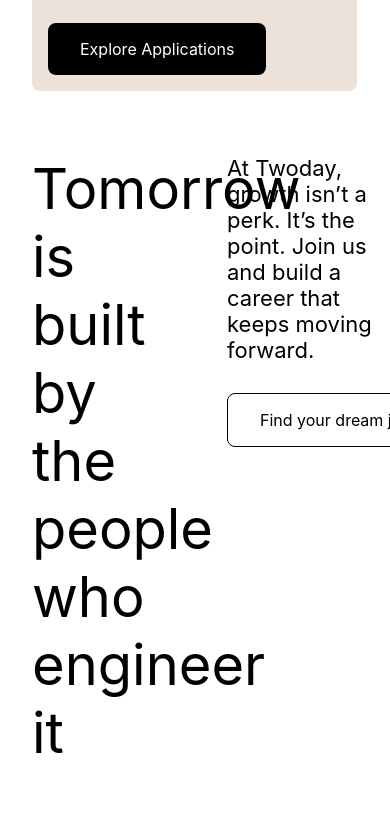
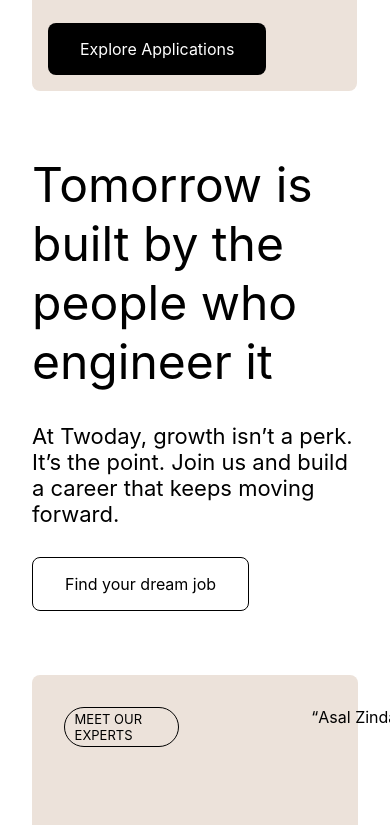
Before and after one commit to ahsan0110/twoday-frontend-, a Vue app: page /services in a window 390 px wide. Shown: the part 2400-3225 px from the top of the page. Built offline with nearby package versions, Linux system fonts and the light colour scheme.

Commit message:
responsiveness of Lasting Impact

```diff
--- a/src/Pages/AboutPage.vue
+++ b/src/Pages/AboutPage.vue
@@ -17,7 +17,7 @@ export default {
                 {
                     type: "image",
                     src: "government.png",
-                    text: "Together with Päijät-Häme Welfare Region, we’re using AI to make everyday life simpler for both residents and professionals — easing workloads, improving access to care, and shaping a smarter, more human welfare service.",
+                    text: "Together with Päijät-Häme Welfare Region, we’re using AI to make everyday life simpler.",
                     cta: "Read More",
                     link: "/extra"
                 },
--- a/src/Pages/ServicePage.vue
+++ b/src/Pages/ServicePage.vue
@@ -15,7 +15,7 @@ export default {
                 {
                     type: "image",
                     src: "hands.png",
-                    text: "From digital health solutions to research data platforms, we connect innovation with care. We help healthcare providers, pharma, and life science organizations improve patient outcomes and accelerate discovery - securely and responsibly.",
+                    text: "From digital health solutions to research data platforms, we connect innovation with care. We help healthcare providers, pharma, and life science organizations.",
                     cta: "Discover More",
                     link: "#"
                 },
@@ -29,7 +29,7 @@ export default {
                 {
                     type: "image",
                     src: "energy.png",
-                    text: "We enable smarter, more sustainable systems - from energy optimization to reliable grid operations. Our solutions support utilities in balancing demand, improving resilience, and driving the green transition.",
+                    text: "We enable smarter, more sustainable systems - from energy optimization to reliable grid operations.",
                     cta: "Discover More",
                     link: "#"
                 }
--- a/src/components/LastingImpact.vue
+++ b/src/components/LastingImpact.vue
@@ -10,7 +10,7 @@ export default {
                 {
                     type: "image",
                     src: "ultrasound.png",
-                    text: "Together with Päijät-Häme Welfare Region, we’re using AI to make everyday life simpler for both residents and professionals — easing workloads, improving access to care, and shaping a smarter, more human welfare service.",
+                    text: "Together with Päijät-Häme Welfare Region, we’re using AI to make everyday life simpler for both residents and professionals — easing workloads.",
                     cta: "Read More",
                     link: "/extra"
                 },
--- a/src/style.css
+++ b/src/style.css
@@ -364,12 +364,12 @@ body {
   gap: 10px;
   padding: 2rem;
   width: 96%;
-  height: 70vh;
   overflow: hidden;
 }
 
 .blur-impact {
   flex: 1;
+  height: 70vh;
   position: relative;
   transition: flex 0.5s ease, transform 0.5s ease;
   overflow: hidden;
@@ -885,7 +885,7 @@ footer {
     padding: 200px 32px;
   }
 
-  .service-hero{
+  .service-hero {
     padding-bottom: 64px;
   }
 
@@ -910,18 +910,30 @@ footer {
   /*  ===== HERO SECTION END ====  */
 
   /*  ===== LEVERAGE COMPONENT ====  */
-  .service-lev-heading{
+  .service-lev-heading {
     display: none;
   }
-  .lev-component{
+  .lev-component {
     display: grid;
-    grid-template-columns: repeat(2,1fr);
+    grid-template-columns: repeat(2, 1fr);
   }
-  .card{
+  .card {
     width: 90%;
   }
+  /*  ===== LEVERAGE COMPONENT END ====  */
 
-  /*  ===== LEVERAGE COMPONENT END ====  */
+  /*  ===== LASTING IMPACT ====  */
+
+  .last-impact-section {
+    flex-direction: column;
+    gap: 20px;
+    width: 92%;
+  }
+  .blur-impact {
+    max-height: 70vh;
+  }
+
+  /*  ===== LASTING IMPACT END ====  */
 }
 
 @media (max-width: 768px) {
@@ -945,7 +957,7 @@ footer {
   .about-hero-content {
     padding: 64px 32px;
   }
-  .service-hero{
+  .service-hero {
     padding-bottom: 16px;
   }
 
@@ -967,26 +979,51 @@ footer {
   /*  ===== HERO SECTION END ====  */
 
   /*  ===== LEVERAGE COMPONENT ====  */
-  .lev-section{
+  .lev-section {
     margin-top: 30px;
   }
-  .leverage-heading{
+  .leverage-heading {
     font-size: 32px;
   }
-  .service-lev-heading{
+  .service-lev-heading {
     display: none;
   }
-  .lev-section h2{
+  .lev-section h2 {
     font-size: 24px;
   }
-  .lev-component{
+  .lev-component {
     display: grid;
-    grid-template-columns: repeat(1,1fr);
+    grid-template-columns: repeat(1, 1fr);
   }
-  .card{
+  .card {
     width: 90%;
   }
   /*  ===== LEVERAGE COMPONENT END ====  */
+
+  /*  ===== LASTING IMPACT ====  */
+
+  .last-impact {
+    flex-direction: column;
+  }
+  .last-impact-right {
+    width: 100%;
+  }
+  .last-impact-left {
+    width: 100%;
+  }
+  .last-impact-left p {
+    font-size: 48px;
+  }
+  .last-impact-section {
+    max-width: 84%;
+  }
+  .blur-impact {
+    max-height: 50vh;
+  }
+  .impact-text{
+    width: 65%;
+  }
+  /*  ===== LASTING IMPACT END ====  */
 }
 
 .extra-img body {
```
